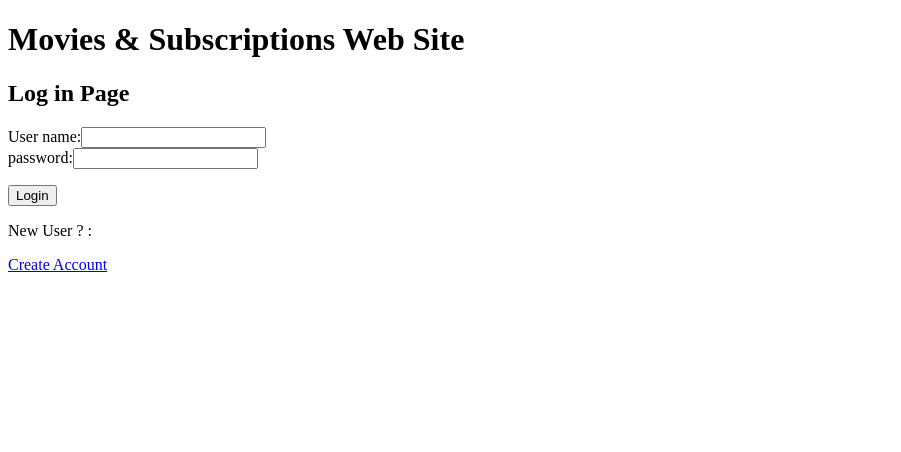
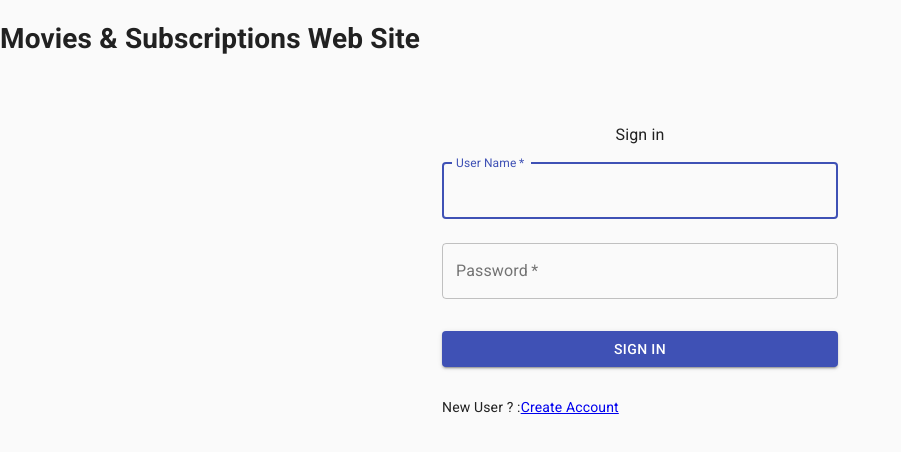
Before and after one commit to natank/react-final-project, a React app: page /login in a window 1280 px wide. Shown: the top 452 px of the page, without its empty margins (0-901 px from the left). Built offline with nearby package versions, Linux system fonts and the light colour scheme.

Commit message:
Start styled components

```diff
--- a/package.json
+++ b/package.json
@@ -26,6 +26,8 @@
     "webpack-dev-server": "^3.11.0"
   },
   "dependencies": {
+    "@material-ui/core": "^4.11.0",
+    "@material-ui/icons": "^4.9.1",
     "axios": "^0.19.2",
     "css-loader": "^3.6.0",
     "firebase": "^7.22.1",
--- a/src/index.html
+++ b/src/index.html
@@ -4,7 +4,10 @@
 <head>
   <meta charset="utf-8">
   <title>React TODO App</title>
-
+  <link rel="stylesheet" href="https://fonts.googleapis.com/css?family=Roboto:300,400,500,700&display=swap" />
+  <link rel="stylesheet" href="https://fonts.googleapis.com/icon?family=Material+Icons" />
+  <meta name="viewport" content="minimum-scale=1, initial-scale=1, width=device-width"
+/>
 </head>
 
 <body>
--- a/src/js/components/Auth/CreateAccount.js
+++ b/src/js/components/Auth/CreateAccount.js
@@ -12,11 +12,11 @@ const CreateAccount = props => {
     <div>
       <h2>Create an Account</h2>
       <form onSubmit={handleSubmit}>
-        <div className="form__field">
+        <div>
           <label htmlFor="username">User name:</label>
           <input id="username" type="text" value={username} onChange={e => setUsername(e.target.value)} />
         </div>
-        <div className="form__field">
+        <div>
           <label htmlFor="password">password:</label>
           <input id="password" type="password" value={password}
             onChange={e => setPassword(e.target.value)}
--- a/src/js/components/Auth/Login.js
+++ b/src/js/components/Auth/Login.js
@@ -1,8 +1,13 @@
 import React, { useEffect, useState, useContext } from 'react'
 import { Link, useHistory } from 'react-router-dom';
 import { loginUser } from '../../Model/Auth-Model'
-import { MainContext } from '../../Context/main-context'
-const Login = props => {
+import { MainContext } from '../../Context/main-context';
+import { makeStyles } from '@material-ui/core/styles';
+import { Container, CssBaseline, TextField, Typography, Button } from '@material-ui/core';
+
+export default function Login(props) {
+
+  const classes = useStyles();
   const history = useHistory();
   const [username, setUsername] = useState('')
   const [password, setPassword] = useState('')
@@ -21,34 +26,51 @@ const Login = props => {
   )
 
   useEffect(() => {
-    user.redirect && history.push('/')
+    user.redirect && history.push('/main')
   })
 
-
-
   return (
-    <div>
-      <h2>Log in Page</h2>
-      <form onSubmit={handleSubmit}>
-        <div className="form__field">
-          <label htmlFor="username"> User name:</label>
-          <input id="username"
-            type="text"
+    <Container component="main" maxWidth="xs">
+      <CssBaseline />
+      <div className={classes.paper}>
+        <Typography>Sign in</Typography>
+        <form classNAme={classes.form} onSubmit={handleSubmit}>
+          <TextField
+            variant="outlined"
+            margin="normal"
+            required
+            fullWidth
+            id="username"
+            label="User Name"
+            autoFocus
             value={username}
             onChange={e => setUsername(e.target.value)}
           />
-        </div>
-        <div className="form__field">
-          <label htmlFor="password">password:</label>
-          <input id="password" type="password" value={password}
-            onChange={e => setPassword(e.target.value)} autoComplete="on" />
-          <p>{errorMessage}</p>
-        </div>
-        <input type="submit" value="Login" />
-        <p>New User ? :</p>
-        <Link to="/createAccount">Create Account</Link>
-      </form>
-    </div>
+          <TextField
+            variant="outlined"
+            margin="normal"
+            required
+            fullWidth
+            id="password"
+            label="Password"
+            type="password"
+            value={password}
+            onChange={e => setPassword(e.target.value)}
+            autooComplete="current-password"
+          />
+          <Button
+            type="submit"
+            fullWidth
+            variant="contained"
+            color="primary"
+            className={classes.submit}
+          >
+            Sign In
+          </Button>
+          <p>New User ? :<Link to="/createAccount">Create Account</Link></p>
+        </form>
+      </div>
+    </Container>
   )
   async function handleSubmit(e) {
 
@@ -69,4 +91,25 @@ const Login = props => {
 }
 
 
-export default Login
+function useStyles() {
+  var s = makeStyles((theme) => ({
+    paper: {
+      marginTop: theme.spacing(8),
+      display: 'flex',
+      flexDirection: 'column',
+      alignItems: 'center',
+    },
+    avatar: {
+      margin: theme.spacing(1),
+      backgroundColor: theme.palette.secondary.main,
+    },
+    form: {
+      width: '100%', // Fix IE 11 issue.
+      marginTop: theme.spacing(1),
+    },
+    submit: {
+      margin: theme.spacing(3, 0, 2),
+    },
+  }))
+  return s()
+}
```
Also changed, not shown: 1 other file (tests, documents, lock files or other folders).
